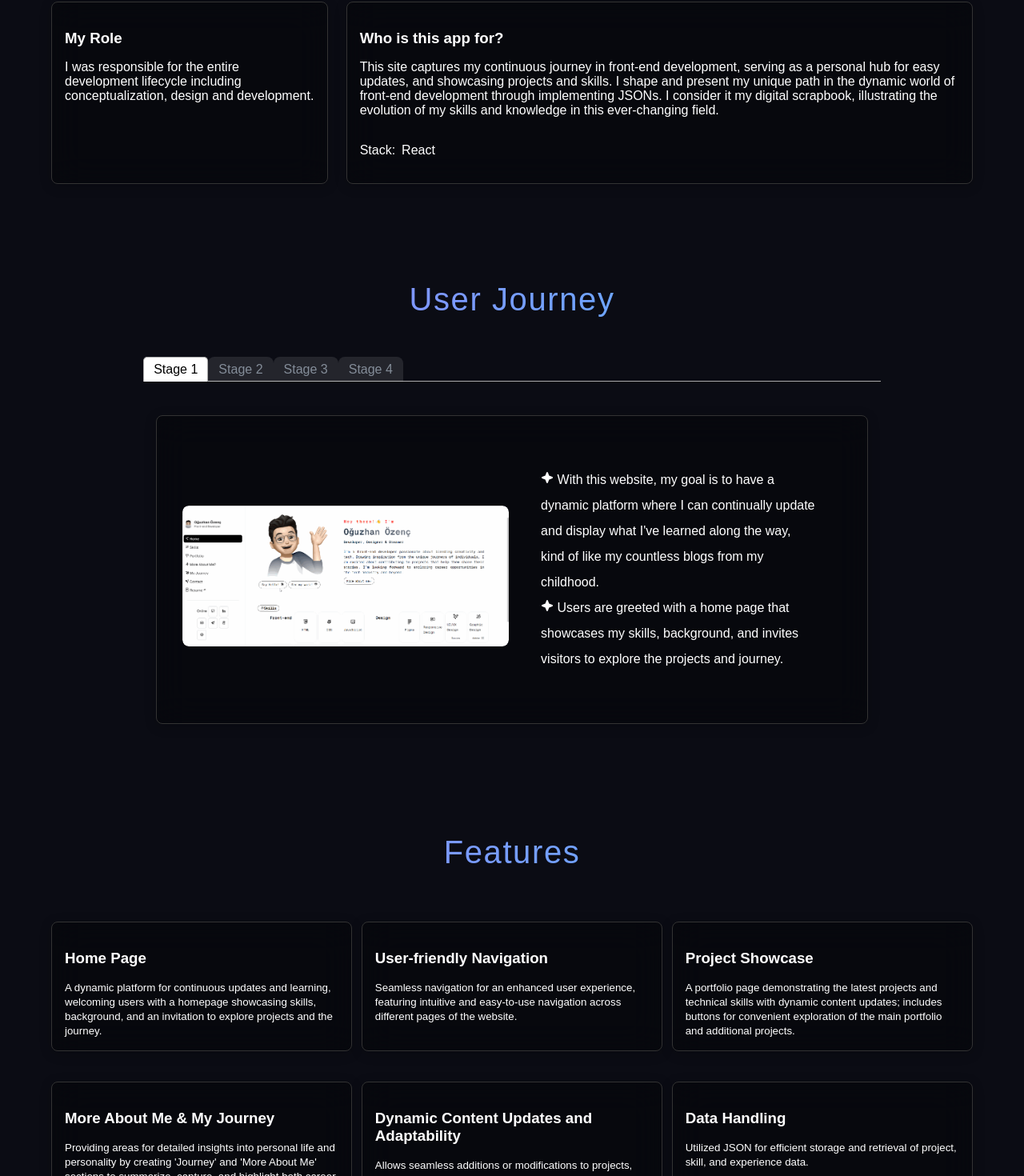
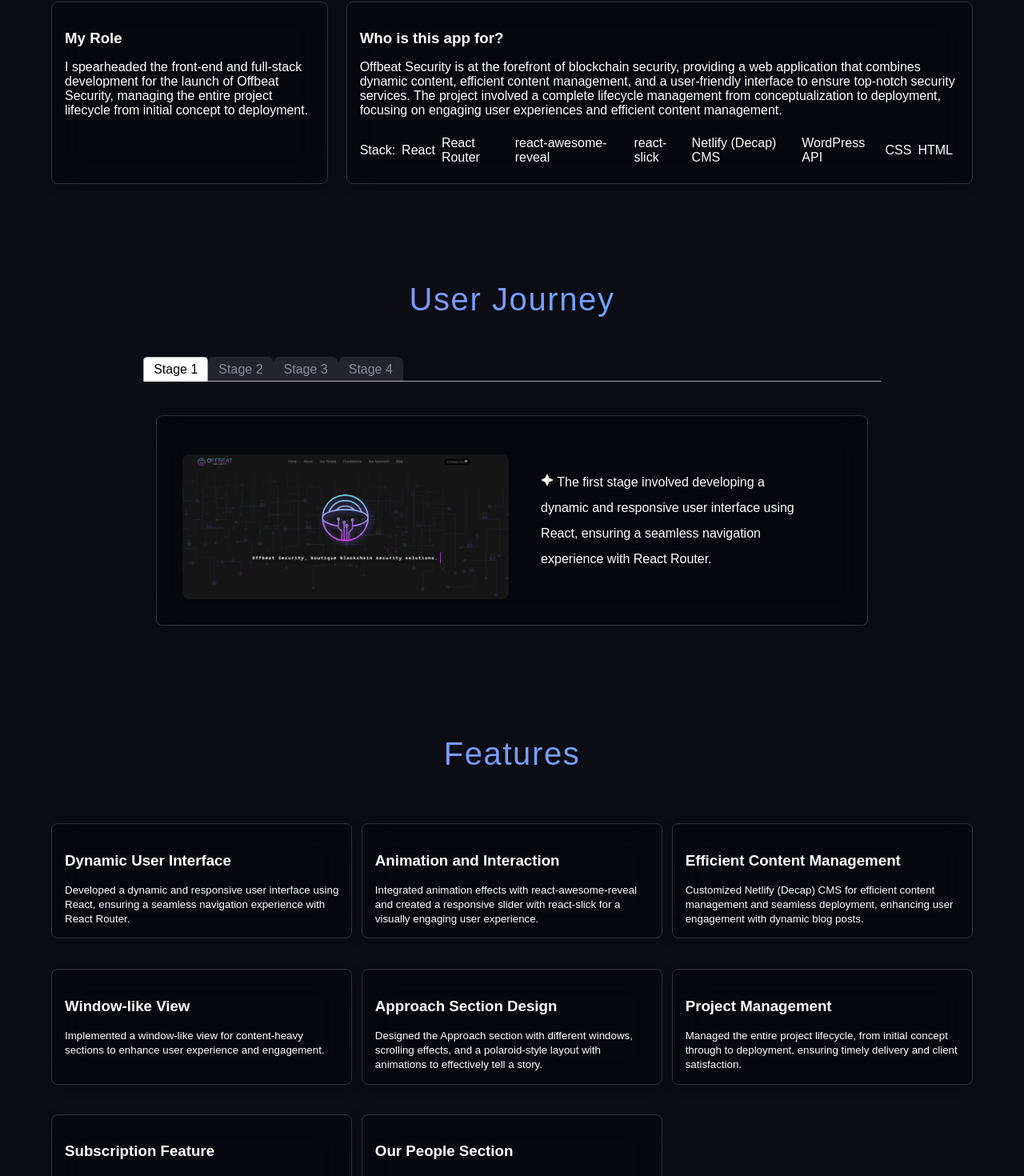
Before and after one commit to oguzhanozenc/oguzhanozenc.me, a React (Vite) app: page /project/0 in a window 1280 px wide. Shown: the part 656-2126 px from the top of the page at 80% size. Built offline with nearby package versions, Linux system fonts and the light colour scheme; a web font is replaced by a local one.

Commit message:
updating bigger screen navbar and recent projects data

```diff
--- a/src/components/Navbar.css
+++ b/src/components/Navbar.css
@@ -10,12 +10,12 @@
   left: 0;
   right: 0;
   z-index: 100;
-  transition: background-color 0.3s ease, transform 0.5s ease;
+  transition: background-color 0.3s ease;
   font-size: 0.875rem;
 }
 
-.navbar.open {
-  background-color: rgba(0, 0, 0, 0.9);
+.navbar.transparent {
+  background-color: transparent;
 }
 
 .navbarlogo {
@@ -35,6 +35,7 @@
   align-items: center;
   width: 1.8rem;
   height: auto;
+  mask-image: linear-gradient(to top, rgba(0, 0, 0, 0) 5%, rgb(0, 0, 0) 40%);
   margin: 0 auto;
   padding: 0.25rem;
 }
@@ -42,7 +43,6 @@
 .navbarmenu {
   display: flex;
   align-items: center;
-  transition: all 0.5s ease;
 }
 
 .navbarmenu.open {
@@ -54,15 +54,6 @@
   background-color: #333;
   width: 100%;
   text-align: center;
-  opacity: 1;
-  transform: translateY(0);
-  transition: opacity 0.5s ease, transform 0.5s ease;
-}
-
-.navbarmenu:not(.open) {
-  opacity: 0;
-  transform: translateY(-100%);
-  transition: opacity 0.5s ease, transform 0.5s ease;
 }
 
 .nav-link {
@@ -89,7 +80,7 @@
   height: 1.5rem;
   position: relative;
   transform: rotate(0deg);
-  transition: transform 0.5s ease;
+  transition: transform 0.3s ease;
   cursor: pointer;
 }
 
@@ -103,7 +94,8 @@
   opacity: 1;
   left: 0;
   transform: rotate(0deg);
-  transition: opacity 0.5s ease, transform 0.5s ease;
+  transition: opacity 0.25s ease,
+    transform 0.25s cubic-bezier(0.25, 0.1, 0.25, 1);
 }
 
 .hamburger-icon span:nth-child(1) {
--- a/src/components/ProjectPage.css
+++ b/src/components/ProjectPage.css
@@ -42,6 +42,12 @@
 .project-tech-stack {
   display: flex;
   justify-content: flex-start;
+  align-items: center;
+}
+.project-tech-stack ul {
+  display: flex;
+  flex-direction: row;
+  justify-content: center;
   align-items: center;
 }
 
--- a/src/components/ProjectPage.jsx
+++ b/src/components/ProjectPage.jsx
@@ -45,7 +45,7 @@
               <p>{project.titleAndDescription.description}</p>
               <div className="project-links">
                 <a className="btn" href={project.demoLink}>
-                  Demo <FiArrowUpRight />
+                  Project Link <FiArrowUpRight />
                 </a>
                 <a className="btn" href={project.githubLink}>
                   Github <FiArrowUpRight />
--- a/src/components/RecentProjects.css
+++ b/src/components/RecentProjects.css
@@ -24,9 +24,9 @@
 }
 
 .portfolio--container {
-  width: 95%;
+  width: 75%;
   display: grid;
-  grid-template-columns: 1fr 1fr 1fr;
+  grid-template-columns: 1fr 1fr;
   gap: 2%;
   justify-content: center;
   align-items: stretch;
--- a/src/components/projectsData.json
+++ b/src/components/projectsData.json
@@ -1,5 +1,164 @@
 {
   "projects": [
+    {
+      "title": "Offbeat Security",
+      "image": "offbeatsecurity.png",
+      "featuredText": "A blockchain security business focusing to partnering with complex blockchain builder systems providing security solutions.",
+      "description": "Offbeat Security is a blockchain security business aiming to partner with builders of complex blockchain systems providing bespoke security solutions.",
+      "features": [
+        {
+          "title": "Dynamic User Interface",
+          "description": "Developed a dynamic and responsive user interface using React, ensuring a seamless navigation experience with React Router."
+        },
+        {
+          "title": "Animation and Interaction",
+          "description": "Integrated animation effects with react-awesome-reveal and created a responsive slider with react-slick for a visually engaging user experience."
+        },
+        {
+          "title": "Efficient Content Management",
+          "description": "Customized Netlify (Decap) CMS for efficient content management and seamless deployment, enhancing user engagement with dynamic blog posts."
+        },
+        {
+          "title": "Window-like View",
+          "description": "Implemented a window-like view for content-heavy sections to enhance user experience and engagement."
+        },
+        {
+          "title": "Approach Section Design",
+          "description": "Designed the Approach section with different windows, scrolling effects, and a polaroid-style layout with animations to effectively tell a story."
+        },
+        {
+          "title": "Project Management",
+          "description": "Managed the entire project lifecycle, from initial concept through to deployment, ensuring timely delivery and client satisfaction."
+        },
+        {
+          "title": "Subscription Feature",
+          "description": "Added a subscription feature with Mailchimp, later switched to Substack for better user engagement."
+        },
+        {
+          "title": "Our People Section",
+          "description": "Added an 'Our People' section to showcase staff, with each profile linking to their corresponding about section."
+        }
+      ],
+      "techStack": [
+        "React",
+        "React Router",
+        "react-awesome-reveal",
+        "react-slick",
+        "Netlify (Decap) CMS",
+        "WordPress API",
+        "CSS",
+        "HTML"
+      ],
+      "projectStructure": [
+        "App.jsx",
+        "Home.jsx",
+        "About.jsx",
+        "Contact.jsx",
+        "Approach.jsx",
+        "Blog.jsx",
+        "BlogPost.jsx",
+        "People.jsx",
+        "Subscription.jsx",
+        "styles.css",
+        "animations.css"
+      ],
+      "userFlow": [
+        "Home",
+        "About",
+        "Approach",
+        "Blog",
+        "People",
+        "Subscription",
+        "Contact"
+      ],
+      "projectLink": "./Project_OffbeatSecurity",
+      "projectPage": {
+        "overview": "Offbeat Security is at the forefront of blockchain security, providing a web application that combines dynamic content, efficient content management, and a user-friendly interface to ensure top-notch security services. The project involved a complete lifecycle management from conceptualization to deployment, focusing on engaging user experiences and efficient content management.",
+        "titleAndDescription": {
+          "title": "Offbeat Security",
+          "description": "A cutting-edge blockchain security business providing dynamic, responsive, and user-friendly web applications."
+        },
+        "demoData": [
+          {
+            "title": "Stage 1: Dynamic UI",
+            "description": [
+              "The first stage involved developing a dynamic and responsive user interface using React, ensuring a seamless navigation experience with React Router."
+            ],
+            "screenshot": "/offbeatsecurity.png"
+          },
+          {
+            "title": "Stage 2: Animation and Interaction",
+            "description": [
+              "Incorporated animation effects with react-awesome-reveal and created a responsive slider with react-slick for a visually engaging user experience."
+            ],
+            "screenshot": "/offbeatsecurity.png"
+          },
+          {
+            "title": "Stage 3: Content Management",
+            "description": [
+              "Customized Netlify (Decap) CMS for efficient content management and seamless deployment, enhancing user engagement with dynamic blog posts."
+            ],
+            "screenshot": "/offbeatsecurity.png"
+          },
+          {
+            "title": "Stage 4: Window-like View",
+            "description": [
+              "Implemented a window-like view for content-heavy sections to enhance user experience and engagement."
+            ],
+            "screenshot": "/offbeatsecurity.png"
+          }
+        ],
+        "technologiesUsed": [
+          "React",
+          "React Router",
+          "react-awesome-reveal",
+          "react-slick",
+          "Netlify (Decap) CMS",
+          "WordPress API",
+          "CSS",
+          "HTML"
+        ],
+        "challengesAndSolutions": [
+          {
+            "challenge": "Dynamic Content Updates",
+            "challengeDescription": "Managing dynamic content updates efficiently and ensuring seamless integration.",
+            "solution": "Customized Netlify (Decap) CMS",
+            "solutionDescription": "Implemented and customized Netlify (Decap) CMS to handle dynamic content updates seamlessly."
+          },
+          {
+            "challenge": "Animation Integration",
+            "challengeDescription": "Integrating smooth and engaging animations without compromising performance.",
+            "solution": "React Animation Libraries",
+            "solutionDescription": "Used react-awesome-reveal and react-slick to create engaging animations and responsive sliders."
+          },
+          {
+            "challenge": "Project Lifecycle Management",
+            "challengeDescription": "Ensuring timely delivery and client satisfaction throughout the project lifecycle.",
+            "solution": "Agile Methodology",
+            "solutionDescription": "Adopted agile methodologies to manage the project lifecycle efficiently, ensuring timely delivery and client satisfaction."
+          }
+        ],
+        "projectLink": "./Project_OffbeatSecurity",
+        "myRole": "I spearheaded the front-end and full-stack development for the launch of Offbeat Security, managing the entire project lifecycle from initial concept to deployment.",
+        "upcomingFeatures": {
+          "heading": "What's next?",
+          "features": [
+            {
+              "title": "Advanced Analytics Integration",
+              "explanation": "Integrate advanced analytics tools to provide deeper insights into user behavior and application performance."
+            },
+            {
+              "title": "Enhanced Security Features",
+              "explanation": "Develop and integrate additional security features to further enhance the blockchain security offerings."
+            }
+          ],
+          "openingStatement": "Feedbacks are appreciated. Have some ideas? Contact us!"
+        },
+        "contactOrFeedbackSection": "Feel free to reach out for any questions or feedback regarding Offbeat Security. You can contact me at your_email@example.com",
+        "githubLink": "https://github.com/yourusername/OffbeatSecurity",
+        "demoLink": "https://offbeatsecurity.xyz/"
+      }
+    },
     {
       "title": "Personal Portfolio Website",
       "image": "portfolio1.gif",
```
Also changed, not shown: public/offbeatsecurity.png (added).
